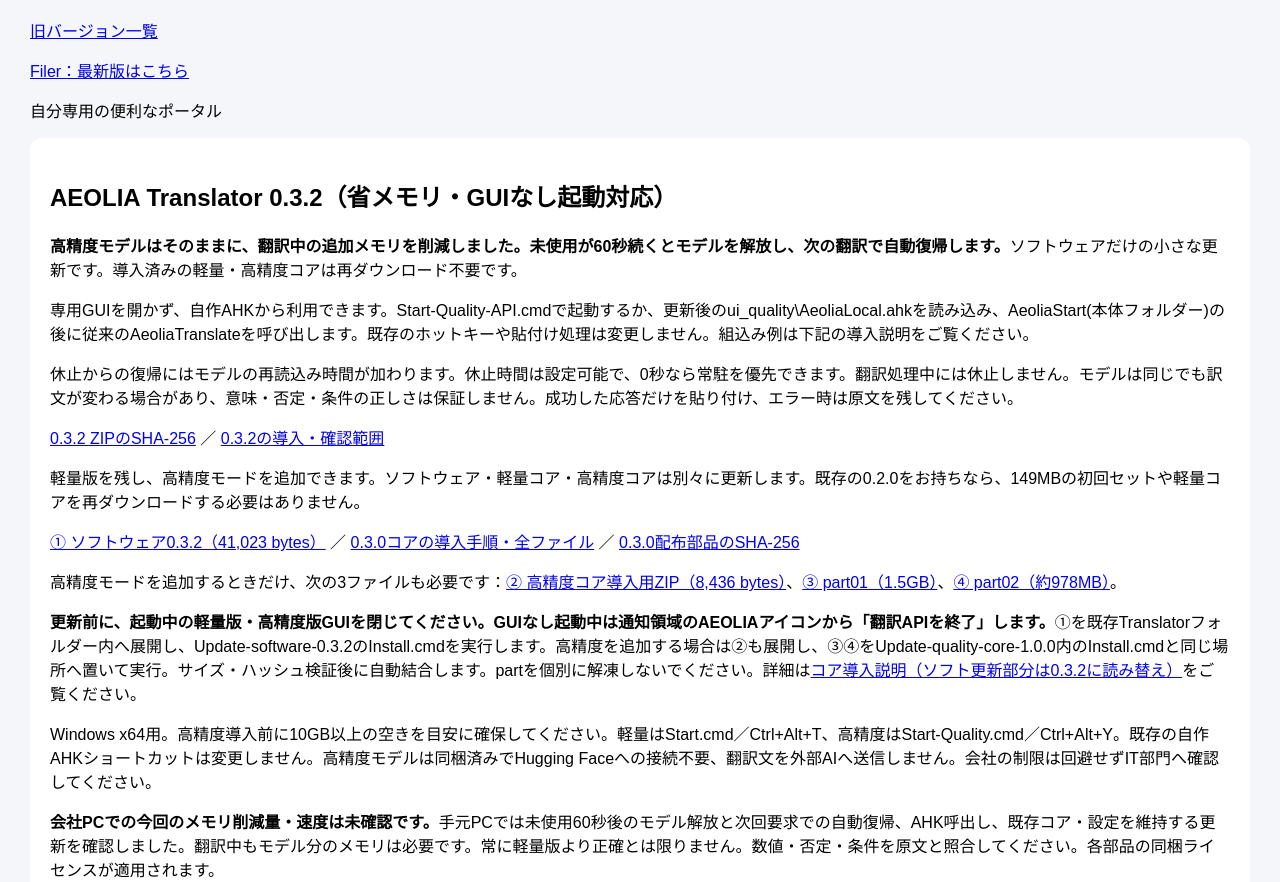
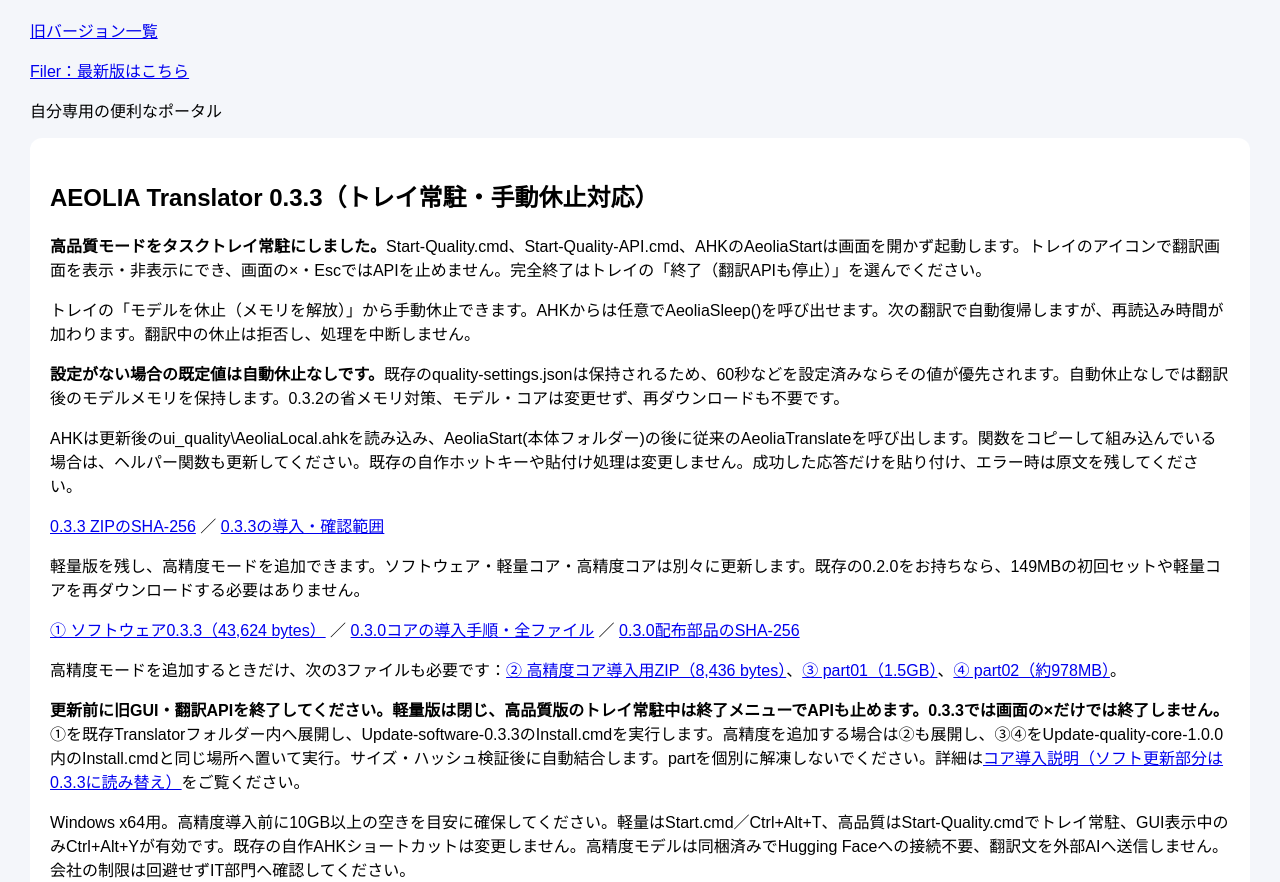
Before and after one commit to takami0606/takami0606.github.io, a plain HTML site: page index.html in a window 1280 px wide. Shown: the part 70-952 px from the top of the page. Drawn offline with Linux system fonts and the light colour scheme.

Commit message:
Publish Translator 0.3.3 tray-first and manual sleep update

```diff
--- a/index.html
+++ b/index.html
@@ -44,18 +44,19 @@
   <p>自分専用の便利なポータル</p>
 
   <section class="card" id="aeolia-translator">
-    <h2>AEOLIA Translator 0.3.2（省メモリ・GUIなし起動対応）</h2>
-    <p><strong>高精度モデルはそのままに、翻訳中の追加メモリを削減しました。未使用が60秒続くとモデルを解放し、次の翻訳で自動復帰します。</strong>ソフトウェアだけの小さな更新です。導入済みの軽量・高精度コアは再ダウンロード不要です。</p>
-    <p>専用GUIを開かず、自作AHKから利用できます。Start-Quality-API.cmdで起動するか、更新後のui_quality\AeoliaLocal.ahkを読み込み、AeoliaStart(本体フォルダー)の後に従来のAeoliaTranslateを呼び出します。既存のホットキーや貼付け処理は変更しません。組込み例は下記の導入説明をご覧ください。</p>
-    <p>休止からの復帰にはモデルの再読込み時間が加わります。休止時間は設定可能で、0秒なら常駐を優先できます。翻訳処理中には休止しません。モデルは同じでも訳文が変わる場合があり、意味・否定・条件の正しさは保証しません。成功した応答だけを貼り付け、エラー時は原文を残してください。</p>
-    <p><a href="downloads/AEOLIA-Translator-software-0.3.2-installer.zip.sha256">0.3.2 ZIPのSHA-256</a> ／ <a href="downloads/Translator-0.3.2-update-notes.txt">0.3.2の導入・確認範囲</a></p>
+    <h2>AEOLIA Translator 0.3.3（トレイ常駐・手動休止対応）</h2>
+    <p><strong>高品質モードをタスクトレイ常駐にしました。</strong>Start-Quality.cmd、Start-Quality-API.cmd、AHKのAeoliaStartは画面を開かず起動します。トレイのアイコンで翻訳画面を表示・非表示にでき、画面の×・EscではAPIを止めません。完全終了はトレイの「終了（翻訳APIも停止）」を選んでください。</p>
+    <p>トレイの「モデルを休止（メモリを解放）」から手動休止できます。AHKからは任意でAeoliaSleep()を呼び出せます。次の翻訳で自動復帰しますが、再読込み時間が加わります。翻訳中の休止は拒否し、処理を中断しません。</p>
+    <p><strong>設定がない場合の既定値は自動休止なしです。</strong>既存のquality-settings.jsonは保持されるため、60秒などを設定済みならその値が優先されます。自動休止なしでは翻訳後のモデルメモリを保持します。0.3.2の省メモリ対策、モデル・コアは変更せず、再ダウンロードも不要です。</p>
+    <p>AHKは更新後のui_quality\AeoliaLocal.ahkを読み込み、AeoliaStart(本体フォルダー)の後に従来のAeoliaTranslateを呼び出します。関数をコピーして組み込んでいる場合は、ヘルパー関数も更新してください。既存の自作ホットキーや貼付け処理は変更しません。成功した応答だけを貼り付け、エラー時は原文を残してください。</p>
+    <p><a href="downloads/AEOLIA-Translator-software-0.3.3-installer.zip.sha256">0.3.3 ZIPのSHA-256</a> ／ <a href="downloads/Translator-0.3.3-update-notes.txt">0.3.3の導入・確認範囲</a></p>
     <p>軽量版を残し、高精度モードを追加できます。ソフトウェア・軽量コア・高精度コアは別々に更新します。既存の0.2.0をお持ちなら、149MBの初回セットや軽量コアを再ダウンロードする必要はありません。</p>
-    <p><a href="downloads/AEOLIA-Translator-software-0.3.2-installer.zip">① ソフトウェア0.3.2（41,023 bytes）</a> ／ <a href="https://github.com/takami0606/takami0606.github.io/releases/tag/aeolia-translator-v0.3.0-trial">0.3.0コアの導入手順・全ファイル</a> ／ <a href="https://github.com/takami0606/takami0606.github.io/releases/download/aeolia-translator-v0.3.0-trial/SHA256SUMS.txt">0.3.0配布部品のSHA-256</a></p>
+    <p><a href="downloads/AEOLIA-Translator-software-0.3.3-installer.zip">① ソフトウェア0.3.3（43,624 bytes）</a> ／ <a href="https://github.com/takami0606/takami0606.github.io/releases/tag/aeolia-translator-v0.3.0-trial">0.3.0コアの導入手順・全ファイル</a> ／ <a href="https://github.com/takami0606/takami0606.github.io/releases/download/aeolia-translator-v0.3.0-trial/SHA256SUMS.txt">0.3.0配布部品のSHA-256</a></p>
     <p>高精度モードを追加するときだけ、次の3ファイルも必要です：<a href="https://github.com/takami0606/takami0606.github.io/releases/download/aeolia-translator-v0.3.0-trial/AEOLIA-Translator-quality-core-1.0.0-installer.zip">② 高精度コア導入用ZIP（8,436 bytes）</a>、<a href="https://github.com/takami0606/takami0606.github.io/releases/download/aeolia-translator-v0.3.0-trial/AEOLIA-Translator-quality-core-1.0.0.zip.part01">③ part01（1.5GB）</a>、<a href="https://github.com/takami0606/takami0606.github.io/releases/download/aeolia-translator-v0.3.0-trial/AEOLIA-Translator-quality-core-1.0.0.zip.part02">④ part02（約978MB）</a>。</p>
-    <p><strong>更新前に、起動中の軽量版・高精度版GUIを閉じてください。GUIなし起動中は通知領域のAEOLIAアイコンから「翻訳APIを終了」します。</strong>①を既存Translatorフォルダー内へ展開し、Update-software-0.3.2のInstall.cmdを実行します。高精度を追加する場合は②も展開し、③④をUpdate-quality-core-1.0.0内のInstall.cmdと同じ場所へ置いて実行。サイズ・ハッシュ検証後に自動結合します。partを個別に解凍しないでください。詳細は<a href="https://github.com/takami0606/takami0606.github.io/releases/download/aeolia-translator-v0.3.0-trial/INSTALL_COMPONENTS_JA.md">コア導入説明（ソフト更新部分は0.3.2に読み替え）</a>をご覧ください。</p>
-    <p>Windows x64用。高精度導入前に10GB以上の空きを目安に確保してください。軽量はStart.cmd／Ctrl+Alt+T、高精度はStart-Quality.cmd／Ctrl+Alt+Y。既存の自作AHKショートカットは変更しません。高精度モデルは同梱済みでHugging Faceへの接続不要、翻訳文を外部AIへ送信しません。会社の制限は回避せずIT部門へ確認してください。</p>
-    <p><strong>会社PCでの今回のメモリ削減量・速度は未確認です。</strong>手元PCでは未使用60秒後のモデル解放と次回要求での自動復帰、AHK呼出し、既存コア・設定を維持する更新を確認しました。翻訳中もモデル分のメモリは必要です。常に軽量版より正確とは限りません。数値・否定・条件を原文と照合してください。各部品の同梱ライセンスが適用されます。</p>
-    <p>旧版：<a href="downloads/AEOLIA-Translator-software-0.3.1-installer.zip">ソフトウェア0.3.1</a> ／ <a href="downloads/Translator-0.3.1-update-notes.txt">0.3.1の説明</a></p>
+    <p><strong>更新前に旧GUI・翻訳APIを終了してください。軽量版は閉じ、高品質版のトレイ常駐中は終了メニューでAPIも止めます。0.3.3では画面の×だけでは終了しません。</strong>①を既存Translatorフォルダー内へ展開し、Update-software-0.3.3のInstall.cmdを実行します。高精度を追加する場合は②も展開し、③④をUpdate-quality-core-1.0.0内のInstall.cmdと同じ場所へ置いて実行。サイズ・ハッシュ検証後に自動結合します。partを個別に解凍しないでください。詳細は<a href="https://github.com/takami0606/takami0606.github.io/releases/download/aeolia-translator-v0.3.0-trial/INSTALL_COMPONENTS_JA.md">コア導入説明（ソフト更新部分は0.3.3に読み替え）</a>をご覧ください。</p>
+    <p>Windows x64用。高精度導入前に10GB以上の空きを目安に確保してください。軽量はStart.cmd／Ctrl+Alt+T、高品質はStart-Quality.cmdでトレイ常駐、GUI表示中のみCtrl+Alt+Yが有効です。既存の自作AHKショートカットは変更しません。高精度モデルは同梱済みでHugging Faceへの接続不要、翻訳文を外部AIへ送信しません。会社の制限は回避せずIT部門へ確認してください。</p>
+    <p><strong>会社PCでの今回のメモリ削減量・速度は未確認です。</strong>手元PCでトレイ用処理の呼出しによる表示・非表示・画面を閉じた後のAPI継続、手動休止と自動復帰、AHK呼出し、既存コア・設定を維持する更新を確認しました。物理的なトレイクリック操作や会社PCでの受入れ試験は未実施です。翻訳中もモデル分のメモリは必要です。常に軽量版より正確とは限りません。数値・否定・条件を原文と照合してください。各部品の同梱ライセンスが適用されます。</p>
+    <p>旧版：<a href="downloads/AEOLIA-Translator-software-0.3.2-installer.zip">ソフトウェア0.3.2</a> ／ <a href="downloads/Translator-0.3.2-update-notes.txt">0.3.2の説明</a> ／ <a href="downloads/AEOLIA-Translator-software-0.3.1-installer.zip">ソフトウェア0.3.1</a> ／ <a href="downloads/Translator-0.3.1-update-notes.txt">0.3.1の説明</a></p>
     <details><summary>初めて導入する方・軽量コアを再導入する方</summary>
       <p>初回は共通Python/AHKを含む<a href="https://github.com/takami0606/takami0606.github.io/releases/download/aeolia-translator-v0.2.0-trial/AEOLIA-Translator-0.2.0-win-x64-first-run.zip">0.2.0初回セット（149,181,758 bytes）</a>から開始してください。軽量初回のみCTranslate2を公式PyPIのfiles.pythonhosted.orgから約20.7MB取得します。必要なVC++ランタイムがない場合はIT部門に確認してください。</p>
       <p>軽量コアの再導入のみ：<a href="https://github.com/takami0606/takami0606.github.io/releases/download/aeolia-translator-v0.3.0-trial/AEOLIA-Translator-light-core-0.2.0-installer.zip">軽量コア導入用ZIP</a>と<a href="https://github.com/takami0606/takami0606.github.io/releases/download/aeolia-translator-v0.3.0-trial/AEOLIA-Translator-light-core-0.2.0.zip">軽量コア0.2.0（149,081,919 bytes）</a>。既存利用者には不要で、これだけでは新規導入できません。</p>
```
Also changed, not shown: downloads/Translator-0.3.3-update-notes.txt (added), 2 other files.
